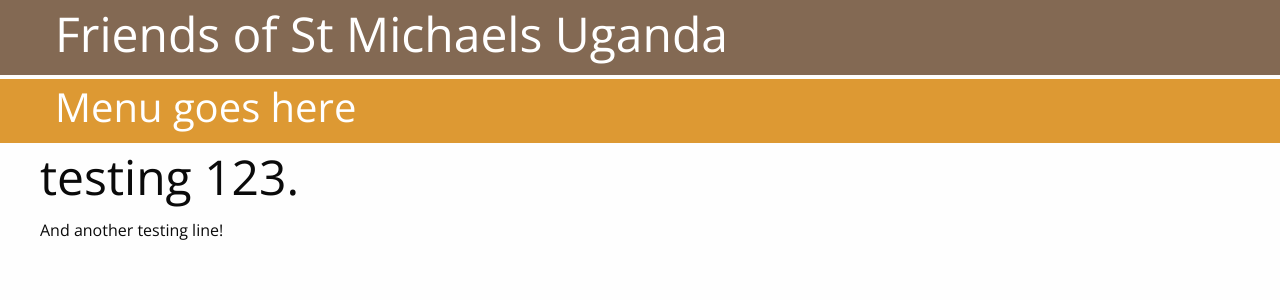
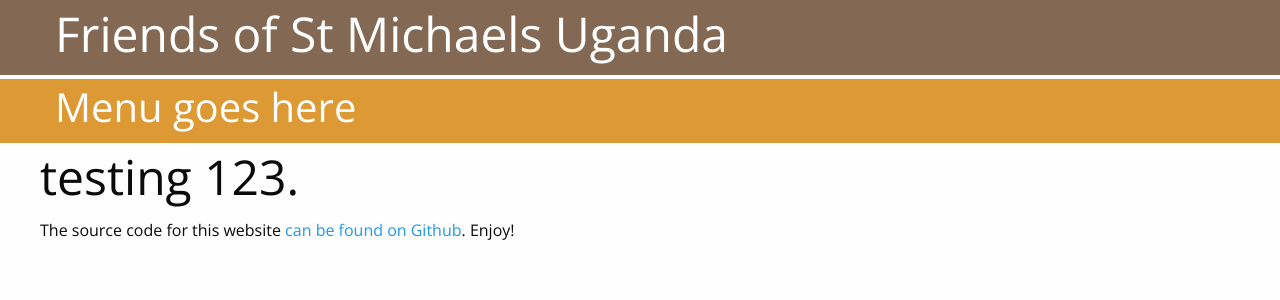
Before and after one commit to Eelviny/fsmu.co.uk, a Jekyll site: the page built from index.md, in a window 1280 px wide. Shown: the top 300 px of the page. Built offline with Jekyll 4.4.1, drawn with Linux system fonts in a browser that asks for light colours; nearby versions of some CDN libraries.

Commit message:
Add link to source

```diff
--- a/index.md
+++ b/index.md
@@ -5,4 +5,4 @@ layout: homepage
 
 # testing 123.
 
-And another testing line!
+The source code for this website [can be found on Github](https://github.com/Eelviny/fsmu.co.uk). Enjoy!
```
